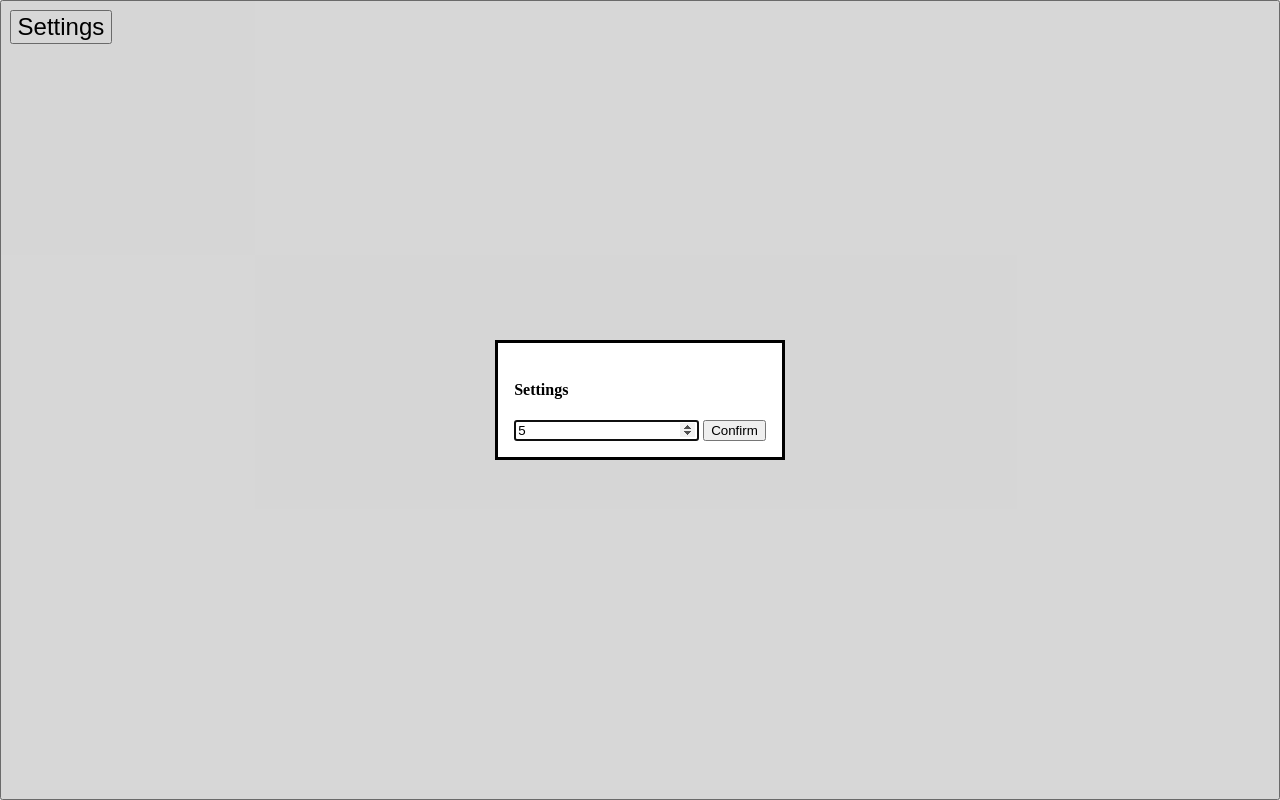
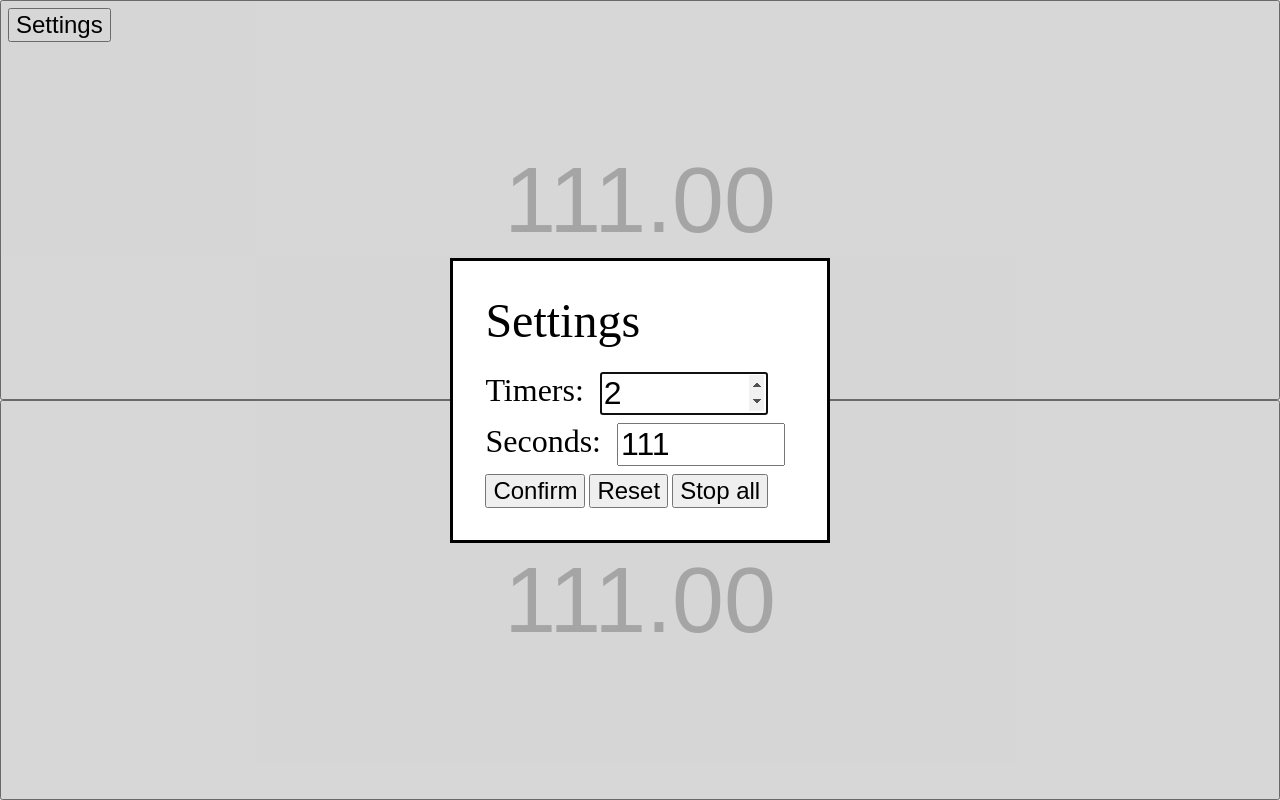
Before and after one commit to TimStromajer/BG-Timer, a SvelteKit app: page / in a window 1280 px wide. Both pictures are taken after a click on the button "Settings". Built offline with nearby package versions, Linux system fonts and the light colour scheme.

Commit message:
working now with multiple timers

```diff
--- a/src/app.html
+++ b/src/app.html
@@ -6,7 +6,7 @@
 		<meta name="viewport" content="width=device-width" />
 		%sveltekit.head%
 	</head>
-	<body data-sveltekit-preload-data="hover">
+	<body data-sveltekit-preload-data="hover" style="margin: 0;">
 		<div style="display: contents">%sveltekit.body%</div>
 	</body>
 </html>
--- a/src/routes/+page.svelte
+++ b/src/routes/+page.svelte
@@ -1,81 +1,65 @@
 <script>
     import { onMount } from "svelte";
-    import {startTimerValue} from "../stores/timerSettings"
 
-    let timerStatus = "stopped"
-    let timerText = $startTimerValue;
-    let intervalID;
+	import Timer from "./timer.svelte";
+    import { timers, startTimerValue, timerNumber, resetTimers, stopTimers } from "../stores/timerSettings";
 
-    let audio
-    let src = "./gta-v-death-sound-effect.mp3"
+    let innerWidth = 0
+    let innerHeight = 0
 
     onMount(() => {
-		$startTimerValue = 5
-	})
+        $startTimerValue = 111
+        $timerNumber = 2
+        $timers = []
 
-    function changeTimer(seconds) {
-        timerText += seconds;
-        if (timerText <= 0) {
-            stopTimer()
-            audio.play()
-            timerStatus = "over"
+        for (let i = 0; i<$timerNumber; i++) {
+            $timers.push({i: {"message": null}})
+        }
+    })
+
+    $: $timerNumber, timerNumberChange()
+    $: $resetTimers, resetTimersFunc()
+    $: $stopTimers, stopAllTimers()
+
+    function timerNumberChange() {
+        $timers = []
+        for (let i = 0; i<$timerNumber; i++) {
+            $timers.push({i: {"message": null}})
         }
     }
-
-    function startTimer() {
-        intervalID = setInterval(changeTimer, 1000, -1)
+    async function resetTimersFunc() {
+        if ($resetTimers) {
+            await stopAllTimers()
+            await resetAllTimers()
+        }
+        $resetTimers = null
     }
-
-    function resetTimer() {
-        timerStatus = "running"
-        timerText = $startTimerValue;
-        stopTimer()
-        startTimer()
+    function stopAllTimers() {
+        for (let i = 0; i < $timerNumber; i++) {
+            $timers[i]["message"] = "stop"
+        }
+        $stopTimers = null
     }
-
-    function stopTimer() {
-        if (intervalID) clearInterval(intervalID)
+    function resetAllTimers() {
+        for (let i = 0; i < $timerNumber; i++) {
+            $timers[i]["message"] = "reset"
+        }
     }
 </script>
 
-<button class="timer-btn" on:click={() => resetTimer()}>
+<svelte:window bind:innerWidth bind:innerHeight />
 
-    {#if timerStatus == "over"}
-        <div class="timer-text-over">
-            WASTED
+{#if $timers}
+    {#each $timers as timer, i}
+        <div class="timer-div" style="--screenHeight:{innerHeight}px; --timerNumber:{$timers.length}">
+            <Timer timerId={i}></Timer>
         </div>
-    {:else if timerStatus == "running"}
-        <div class="timer-text-running">
-            {timerText}
-        </div>
-    {:else if timerStatus == "stopped"}
-        <div class="timer-text-stopped">
-            {timerText}
-        </div>
-    {/if}
-</button>
-
-<audio src={src} bind:this={audio}></audio>
-
-
+    {/each}
+{/if}
 
 <style>
-    .timer-btn {
-        position: absolute;
-        left: 0;
-        right: 0;
-        top: 0;
-        bottom: 0;
-    }
-    .timer-text-running {
-        font-size: 7em;
-    }
-    .timer-text-stopped {
-        font-size: 7em;
-        color: rgb(184, 184, 184);
-    }
-    .timer-text-over {
-        font-size: 5em;
-        color: red;
+    .timer-div {
+        position: relative;
+        height: calc(var(--screenHeight) / var(--timerNumber));
     }
 </style>
--- a/src/routes/fixedMenu.svelte
+++ b/src/routes/fixedMenu.svelte
@@ -1,6 +1,6 @@
 <script>
     import { onMount } from "svelte";
-    import { startTimerValue } from "../stores/timerSettings";
+    import { startTimerValue, timerNumber, resetTimers, stopTimers } from "../stores/timerSettings";
 
     let settingDialog;
 
@@ -11,6 +11,13 @@
     async function openSettingsDialog() {
         settingDialog.showModal()
     }
+
+    function resetTimersClick() {
+        $resetTimers = true;
+    }
+    function stopTimersClick() {
+        $stopTimers = true
+    }
 </script>
 
 <div class="fixed-menu">
@@ -18,18 +25,51 @@
 </div>
 
 <dialog class="settings-dialog" id="setting-dialog">
-    <h4>Settings</h4>
-    <input type="number" bind:value={$startTimerValue}>
-    <button class="dialog-cancel-btn" on:click={() => settingDialog.close()}>Confirm</button>
+    <div class="dialog-title">Settings</div>
+    <div class="dialog-row">
+        <div class="dialog-label">Timers: </div>
+        <input class="dialog-timer-number" type="number" bind:value={$timerNumber}>
+    </div>
+    <div class="dialog-row">
+        <div class="dialog-label">Seconds: </div>
+        <input class="dialog-timer-input" type="number" bind:value={$startTimerValue}>
+    </div>
+    <button class="dialog-confirm-btn" on:click={() => settingDialog.close()}>Confirm</button>
+    <button class="dialog-confirm-btn" on:click={() => {settingDialog.close(); resetTimersClick()}}>Reset</button>
+    <button class="dialog-confirm-btn" on:click={() => {settingDialog.close(); stopTimersClick()}}>Stop all</button>
 </dialog>
 
 <style>
     .fixed-menu {
+        top: 0.5em;
+        left: 0.5em;
         position: fixed;
-        margin: 0.1em;
         z-index: 111;
     }
     .settings-btn {
         font-size: 1.5em;
     }
+    .settings-dialog {
+        padding: 2em;
+    }
+    .dialog-title {
+        font-size: 3em;
+        padding-bottom: 0.5em;
+    }
+    .dialog-timer-input, .dialog-timer-number {
+        font-size: 2em;
+        width: 5em;
+        margin-right: 0.3em;
+    }
+    .dialog-label {
+        font-size: 2em;
+        padding-right: 0.5em;
+    }
+    .dialog-confirm-btn {
+        font-size: 1.5em;
+    }
+    .dialog-row {
+        display: flex;
+        padding-bottom: 0.5em;
+    }
 </style>
--- /dev/null
+++ b/src/routes/timer.svelte
@@ -0,0 +1,128 @@
+<script>
+  import { onMount } from "svelte";
+  import { timers, startTimerValue} from "../stores/timerSettings"
+
+  export let timerId;
+  let timer = {};
+
+  let timerText = $startTimerValue;
+  let intervalID;
+
+  $: $startTimerValue, timerText = $startTimerValue;
+
+  let audio
+  let src = "./gta-v-death-sound-effect.mp3"
+
+  onMount(() => {
+    timer = $timers[timerId]
+    timer["startTimerValue"] = $startTimerValue
+    timer["timerStatus"] = "stopped"
+    timer["message"] = null
+  })
+
+  $: $timers[timerId]["message"], messageReceived()
+
+  function messageReceived() {
+    if ($timers[timerId]["message"]) {
+      if ($timers[timerId]["message"] == "start" && timer["timerStatus"] != "running") {
+        startTimer()
+      }
+      if ($timers[timerId]["message"] == "stop" && timer["timerStatus"] == "running") {
+        stopTimer()
+      }
+      if ($timers[timerId]["message"] == "reset") {
+        resetTimer()
+      }
+      $timers[timerId]["message"] = null
+    }
+  }
+
+  function changeTimer(seconds) {
+      timerText += seconds;
+      if (timerText <= 0) {
+          stopTimer()
+          audio.play()
+          timer["timerStatus"] = "over"
+      }
+  }
+
+  function startTimer() {
+      intervalID = setInterval(changeTimer, 100, -0.1)
+      timer["intervalID"] = intervalID
+      timer["timerStatus"] = "running"
+  }
+
+  function resetTimer() {
+    stopTimer()
+    timerText = $startTimerValue;
+  }
+
+  function timerClick() {
+      stopTimer()
+      if ($timers.length == 1) {
+        timerText = $startTimerValue;
+        startTimer()
+      } else {
+        startNextTimer()
+      }
+  }
+
+  function stopTimer() {
+      if (intervalID) clearInterval(intervalID)
+      timer["timerStatus"] = "stopped"
+  }
+
+  function startNextTimer() {
+    let nextId;
+    if (timerId == $timers.length - 1) {
+      nextId = 0;
+    } else {
+      nextId = timerId + 1
+    }
+    $timers[nextId]["message"] = "start"
+  }
+</script>
+
+{#if timer}
+<button class="timer-btn" on:click={() => timerClick()}>
+
+  {#if timer["timerStatus"] == "over"}
+      <div class="timer-text-over">
+          WASTED
+      </div>
+  {:else if timer["timerStatus"] == "running"}
+      <div class="timer-text-running">
+          {timerText != null ? timerText.toFixed(2) : ""}
+      </div>
+  {:else if timer["timerStatus"] == "stopped"}
+      <div class="timer-text-stopped">
+          {timerText != null ? timerText.toFixed(2) : ""}
+      </div>
+  {/if}
+</button>
+{/if}
+
+<audio src={src} bind:this={audio}></audio>
+
+
+
+<style>
+  .timer-btn {
+      position: absolute;
+      left: 0;
+      right: 0;
+      top: 0;
+      bottom: 0;
+  }
+  .timer-text-running {
+      font-size: 7em;
+  }
+  .timer-text-stopped {
+      font-size: 7em;
+      color: rgb(184, 184, 184);
+  }
+  .timer-text-over {
+      font-size: 5em;
+      color: red;
+  }
+</style>
--- a/src/stores/timerSettings.js
+++ b/src/stores/timerSettings.js
@@ -1,3 +1,9 @@
 import { writable } from 'svelte/store';
 
 export const startTimerValue = writable(0);
+export const timerNumber = writable(0);
+
+export const timers = writable(0);
+
+export const resetTimers = writable(0)
+export const stopTimers = writable(0)
```
